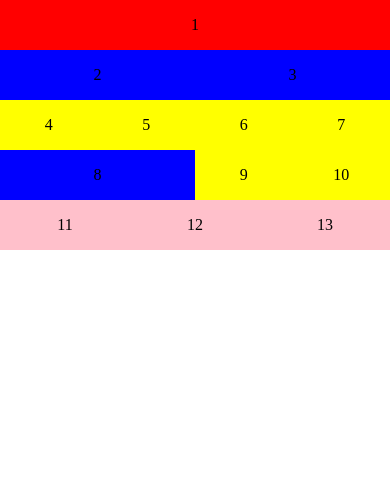
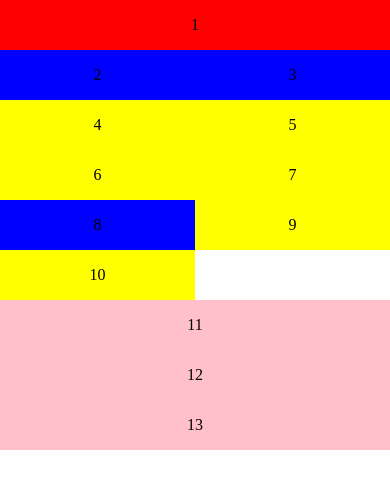
Before and after one commit to JorgeAlcaldeG/CSS-Layout, a plain HTML site: page index.html in a window 390 px wide. Drawn offline with Linux system fonts and the light colour scheme.

Commit message:
Estilos Responsive

```diff
--- a/css/styles.css
+++ b/css/styles.css
@@ -40,4 +40,11 @@ body {
     background-color: yellow;
 }
 
-@media only screen and (max-width: 600px) {}
+@media only screen and (max-width: 600px) {
+    .column-3 {
+        width: 100%;
+    }
+    .column-4 {
+        width: 50%;
+    }
+}
```
